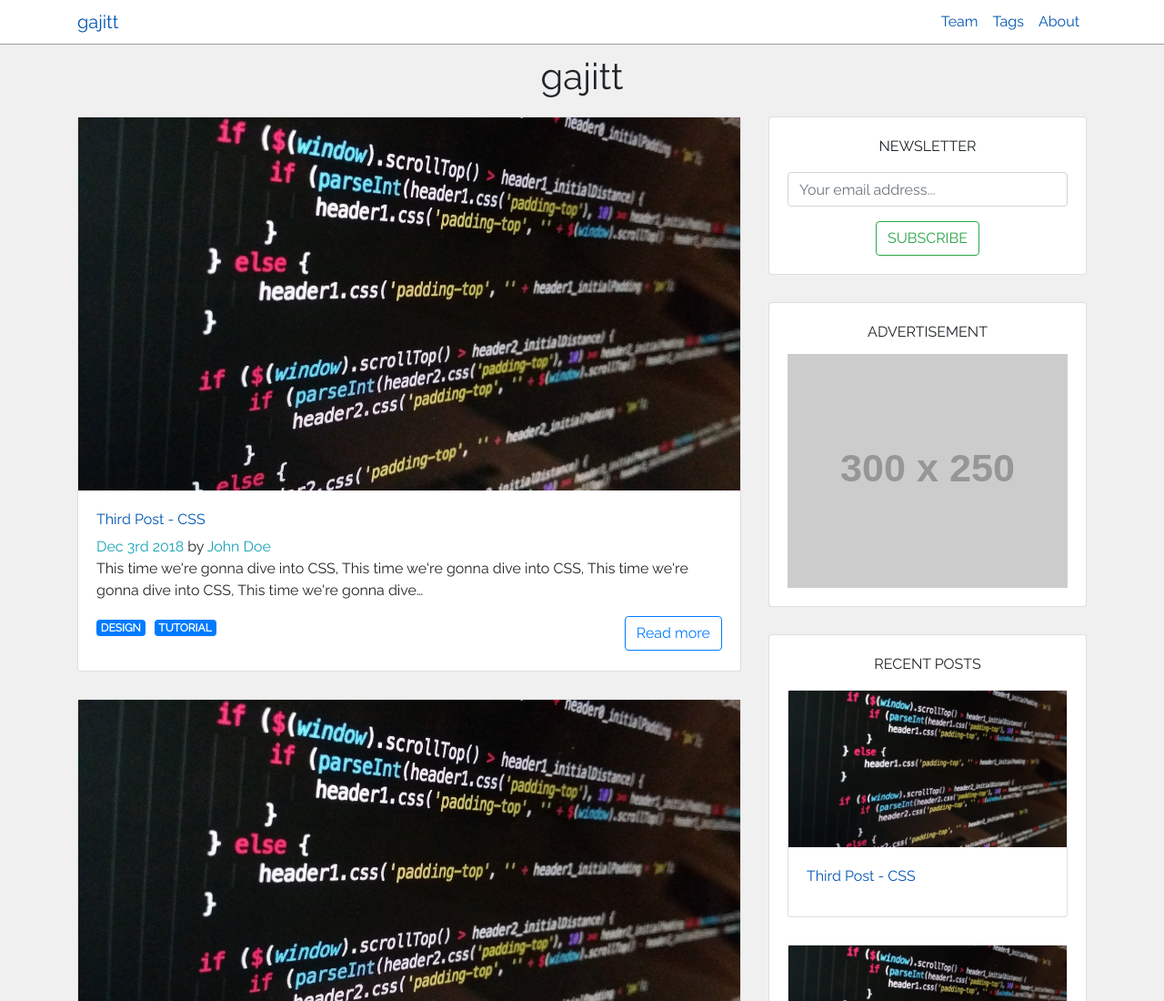
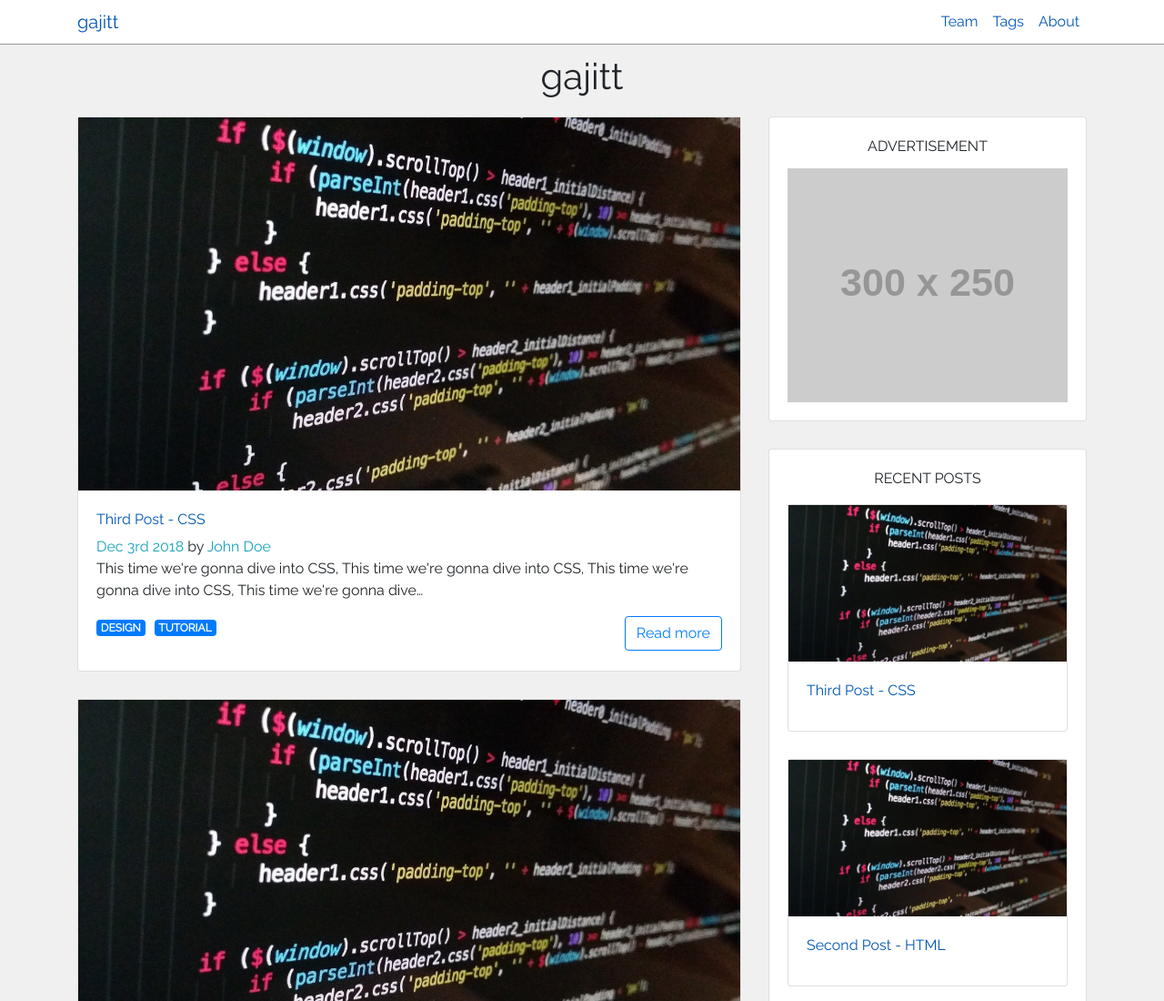
Before and after one commit to MottyJ/gatsby-blog, a Gatsby site: page / in a window 1280 px wide. Shown: the top 1100 px of the page at 91% size. Built offline with nearby package versions, Linux system fonts and the light colour scheme; Gatsby itself is replaced by a stand-in of ours; placeholder pictures from the web are drawn by us.

Commit message:
removed the newsletter

```diff
--- a/src/components/sidebar.js
+++ b/src/components/sidebar.js
@@ -1,5 +1,5 @@
 import React from "react"
-import { Card, CardTitle, CardBody, Form, FormGroup, Input, CardText } from "reactstrap"
+import { Card, CardTitle, CardBody, CardText } from "reactstrap"
 import { graphql, StaticQuery, Link } from "gatsby"
 import Img from "gatsby-image"
 
@@ -26,7 +26,7 @@ const Sidebar = ({ author, authorFluid }) => (
         </CardBody>
       </Card>
     )}
-    <Card>
+    {/* <Card>
       <CardBody>
         <CardTitle className="text-center text-uppercase mb-3">
           Newsletter
@@ -44,7 +44,7 @@ const Sidebar = ({ author, authorFluid }) => (
           </button>
         </Form>
       </CardBody>
-    </Card>
+    </Card> */}
     <Card>
       <CardBody>
         <CardTitle className="text-center text-uppercase">
```
